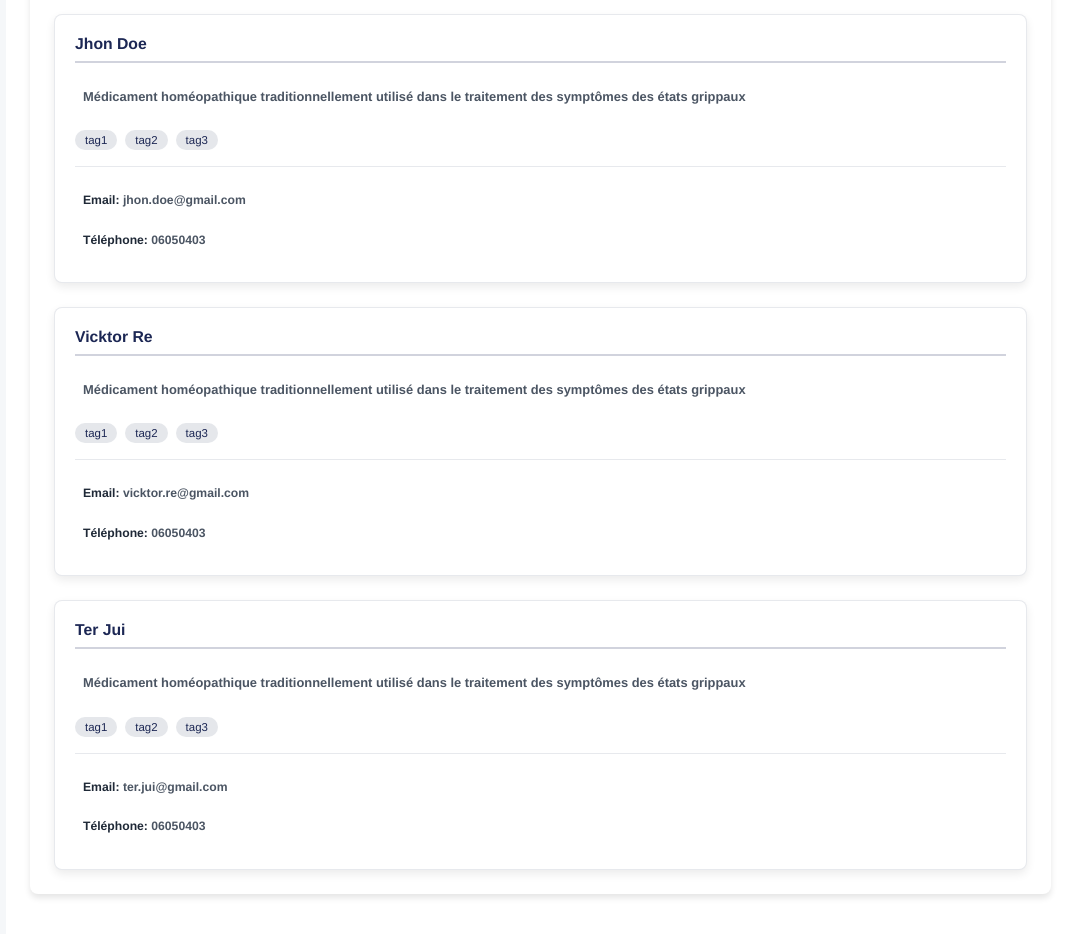
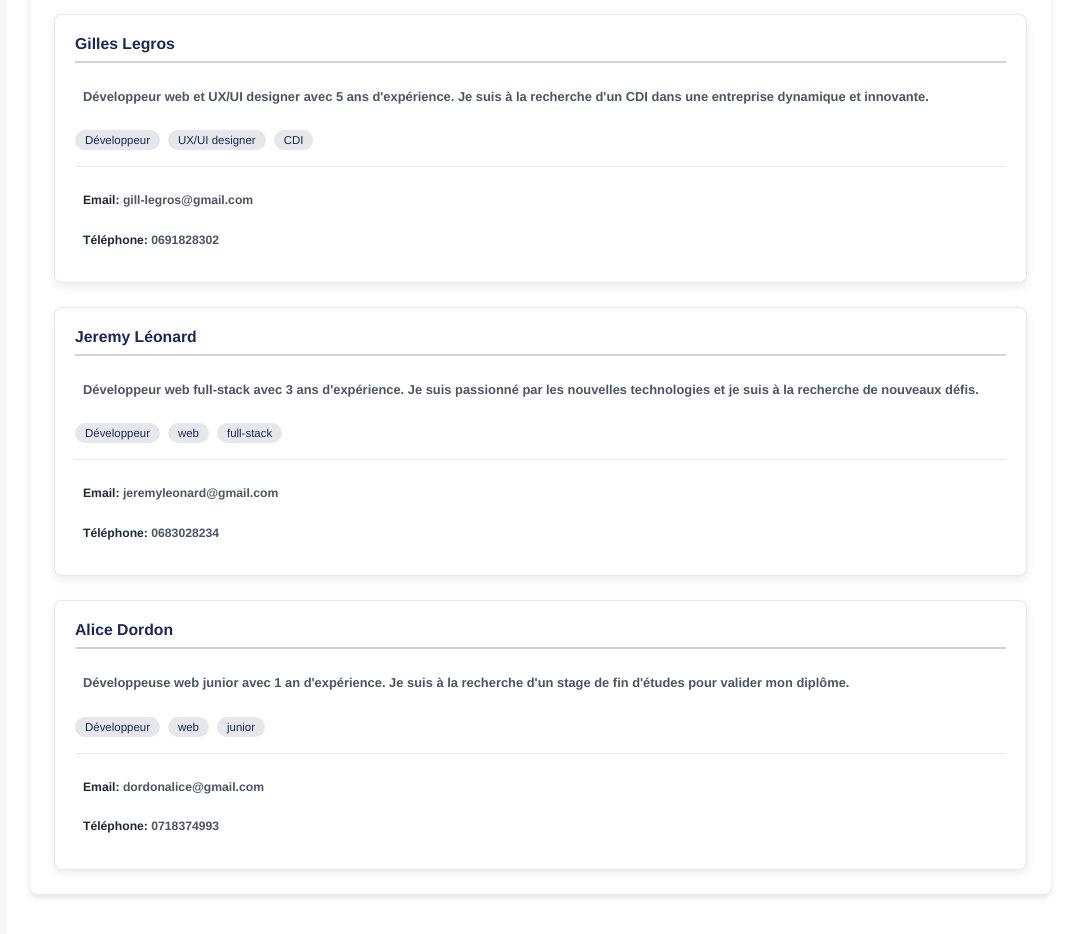
Before and after one commit to AntonyCity/FrontEnd, a React (Vite) app in the folder FrontEnd/: page /cv-analyse in a window 1280 px wide. Shown: the part 600-1534 px from the top of the page, without its empty margins (202-1280 px from the left). Built offline with nearby package versions, Linux system fonts and the light colour scheme.

Commit message:
Update data

```diff
--- a/FrontEnd/src/views/CvAnalyse.tsx
+++ b/FrontEnd/src/views/CvAnalyse.tsx
@@ -17,25 +17,25 @@ interface CV {
 // FAKE DATA TO DELETE
 const mockCvData: CV[] = [
     {
-        "fullname": "jhon doe",
-        "summary": "Médicament homéopathique traditionnellement utilisé dans le traitement des symptômes des états grippaux",
-        "tags": "tag1, tag2, tag3",
-        "phone": "06050403",
-        "email": "jhon.doe@gmail.com"
+        "fullname": "Gilles Legros",
+        "summary": "Développeur web et UX/UI designer avec 5 ans d'expérience. Je suis à la recherche d'un CDI dans une entreprise dynamique et innovante.",
+        "tags": "Développeur, UX/UI designer, CDI",
+        "phone": "0691828302",
+        "email": "gill-legros@gmail.com"
     },
     {
-        "fullname": "vicktor re",
-        "summary": "Médicament homéopathique traditionnellement utilisé dans le traitement des symptômes des états grippaux",
-        "tags": "tag1, tag2, tag3",
-        "phone": "06050403",
-        "email": "vicktor.re@gmail.com"
+        "fullname": "Jeremy Léonard",
+        "summary": "Développeur web full-stack avec 3 ans d'expérience. Je suis passionné par les nouvelles technologies et je suis à la recherche de nouveaux défis.",
+        "tags": "Développeur, web, full-stack",
+        "phone": "0683028234",
+        "email": "jeremyleonard@gmail.com"
     },
     {
-        "fullname": "ter jui",
-        "summary": "Médicament homéopathique traditionnellement utilisé dans le traitement des symptômes des états grippaux",
-        "tags": "tag1, tag2, tag3",
-        "phone": "06050403",
-        "email": "ter.jui@gmail.com"
+        "fullname": "Alice Dordon",
+        "summary": "Développeuse web junior avec 1 an d'expérience. Je suis à la recherche d'un stage de fin d'études pour valider mon diplôme.",
+        "tags": "Développeur, web, junior",
+        "phone": "0718374993",
+        "email": "dordonalice@gmail.com"
     }
 ];
 
@@ -99,10 +99,10 @@ function CvAnalyse() {
             setTimeout(() => {
                 const newCv: CV = {
                     fullname: file.name.replace('.pdf', ''),
-                    summary: "Nouveau CV analysé automatiquement. Profil professionnel avec expérience dans le développement web.",
-                    tags: "développement, web, javascript",
-                    phone: "07" + Math.floor(Math.random() * 90000000 + 10000000),
-                    email: file.name.replace('.pdf', '').toLowerCase().replace(' ', '.') + "@example.com"
+                    summary: "Développeur web full-stack avec 1 ans d'expérience. Je suis passionné par les nouvelles technologies et je suis à la recherche d'un contrat en alternance pou un Master.",
+                    tags: "Développeur web, Full-stack, Alternance",
+                    phone: "0611688567",
+                    email: "renaudbrevin@gmail.com"
                 };
 
                 setCvList([newCv, ...cvList]);
```
